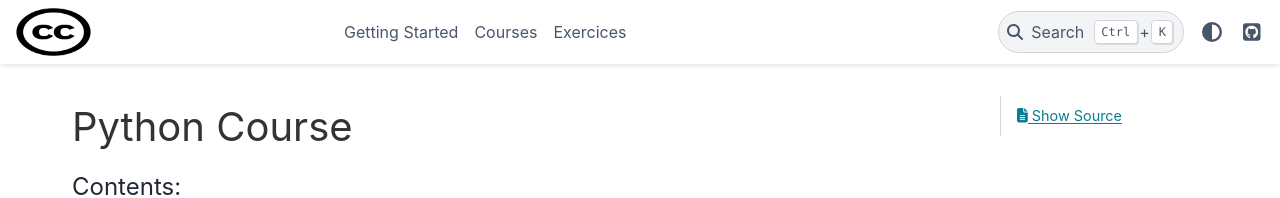
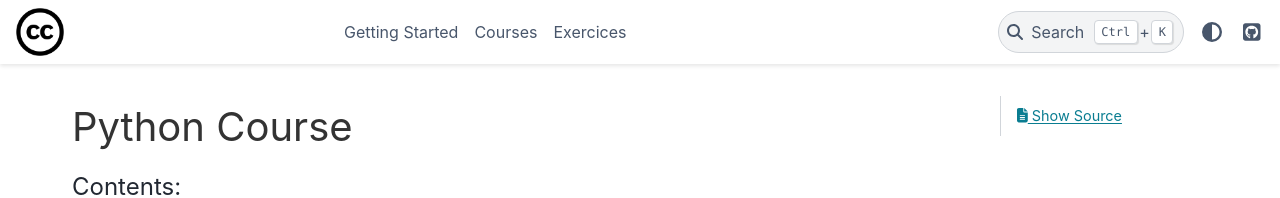
Before and after one commit to vincentchoqueuse/cheatsheet_python, a Sphinx documentation site: the page built from docs/source/index.rst, in a window 1280 px wide. Shown: the top 198 px of the page. Built offline with Sphinx 7.4.7 and the PyData theme 0.15.4, drawn with Linux system fonts in a browser that asks for light colours.

Commit message:
workflows

```diff
--- a/docs/source/_static/css/custom.css
+++ b/docs/source/_static/css/custom.css
@@ -1,7 +1,3 @@
-.navbar-brand img {
-    width: 75px;
-    }
-
 h1, h2, h3, h4, h5{
     color: rgb(51, 51, 51);
 }
```
